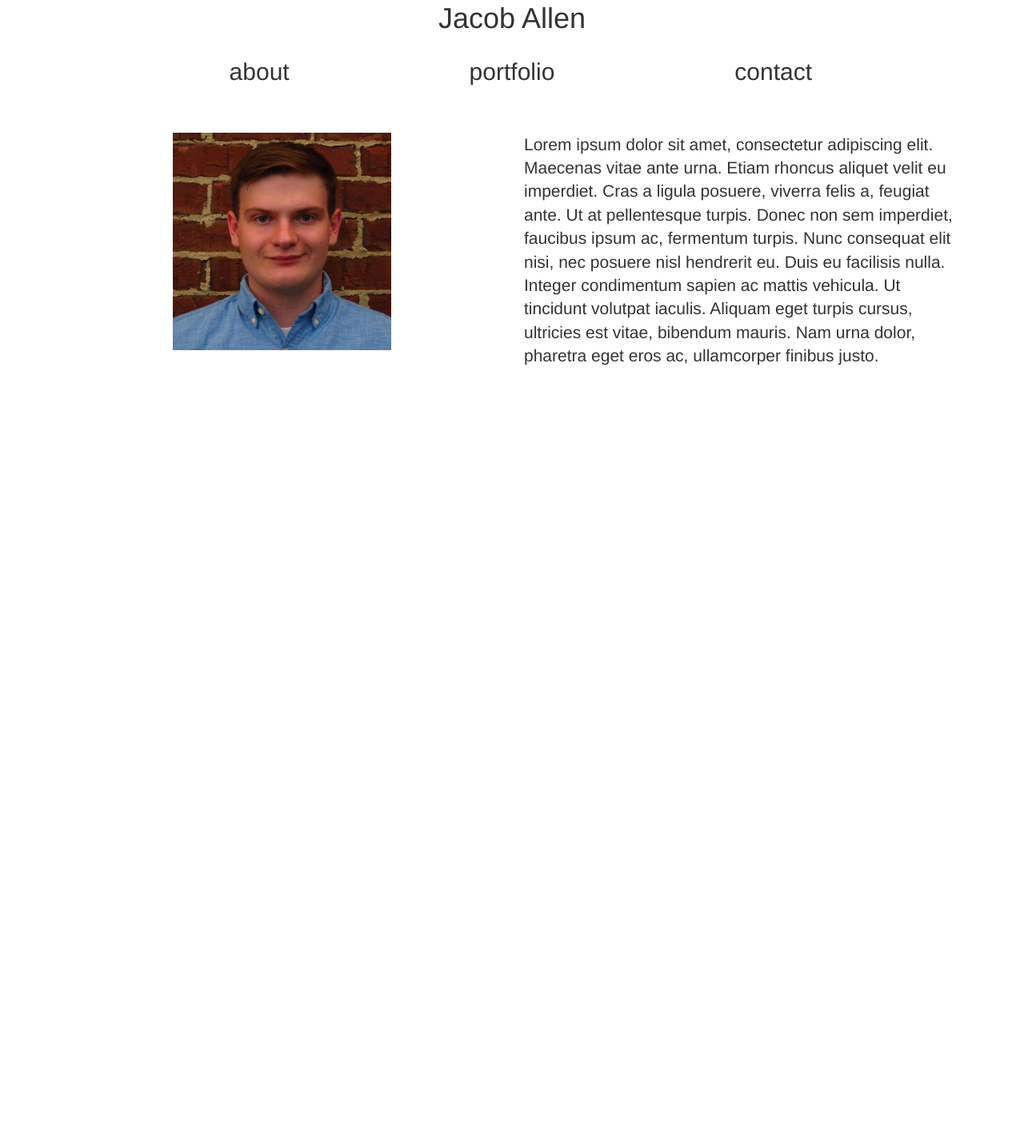
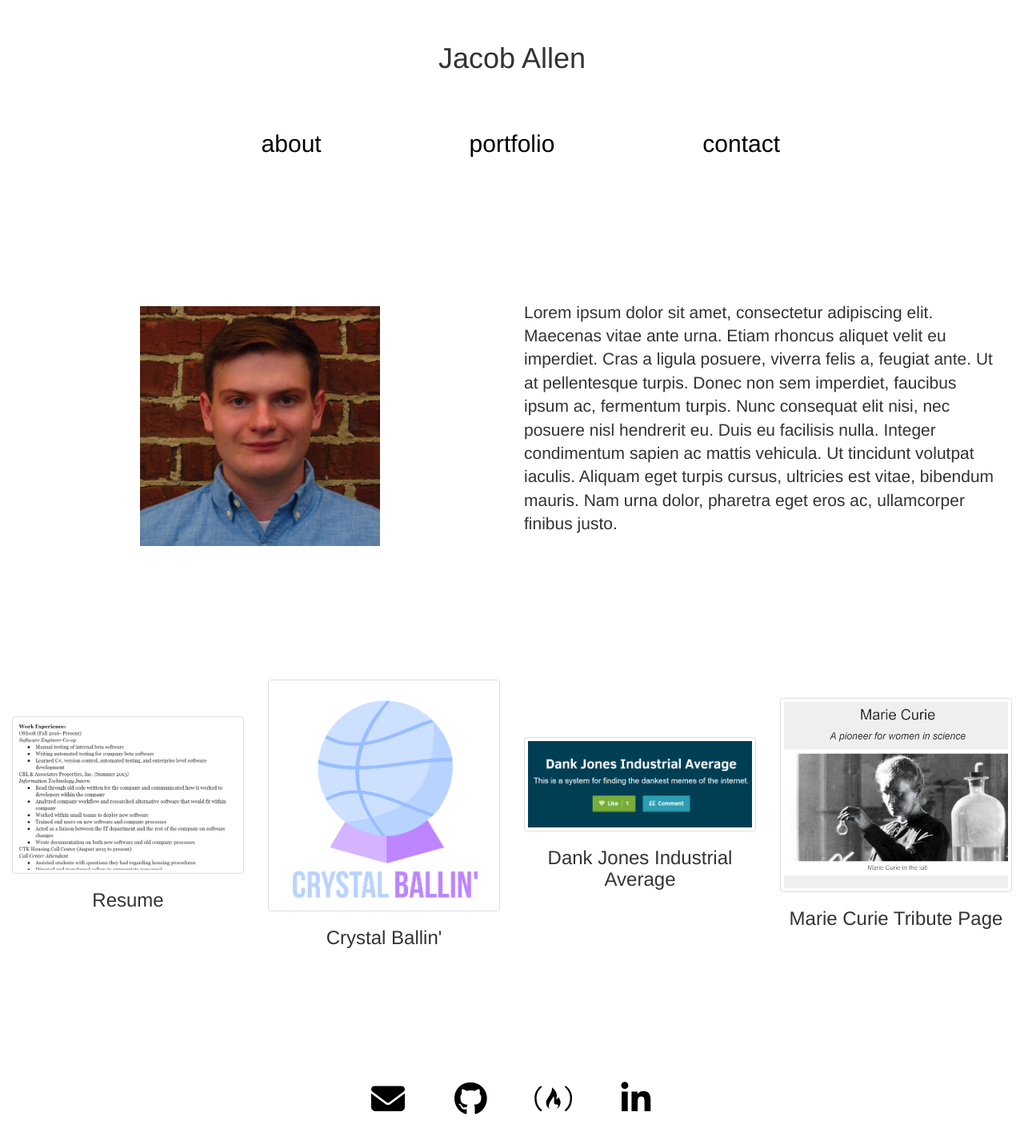
Before and after one commit to jacobScottAllen/jacobScottAllen.github.io, a plain HTML site: page HTML/index.html in a window 1280 px wide. Shown: the part 17-1443 px from the top of the page at 80% size. Before the commit the page ends 800 px from the top, so only its background shows below. Drawn offline with nearby package versions, Linux system fonts and the light colour scheme.

Commit message:
Implement first iteration of site

```diff
--- a/HTML/index.html
+++ b/HTML/index.html
@@ -9,18 +9,65 @@
 
     <link href="../style/main.css" rel="stylesheet">
     <link href="https://maxcdn.bootstrapcdn.com/bootstrap/3.3.7/css/bootstrap.min.css" rel="stylesheet">
+    <script src="https://use.fontawesome.com/133e187d86.js"></script>
   </head>
   <div class="container-fluid">
   <body>
-    <h1 class="text-center">Jacob Allen</h1>
+
+
+    <div class="row"><h1 class="center-block">Jacob Allen</h1></div>
+
+
     <div class="row">
-      <div class="col-xs-4 text-right"><h2>about</h2></div>
-      <div class="col-xs-4 text-center"><h2>portfolio</h2></div>
-      <div class="col-xs-4 text-left"><h2>contact</h2></div>
+      <div class="col-xs-4 text-right"><h2><a href=#about>about</a></h2></div>
+      <div class="col-xs-4 text-center"><h2><a href=#portfolio>portfolio</a></h2></div>
+      <div class="col-xs-4 text-left"><h2><a href=#contact>contact</a></h2></div>
     </div>
-    <div class="row" id="about">
-        <div class="col-xs-6"><img src="../img/picture_of_me.jpg" alt="Picture of Jacob Allen" class="img-responsive center-block"></div>
+
+    <div class="col-xs-12 blank-space"></div>
+
+    <div class="row flex-content" id="about" name="about">
+        <div class="col-xs-6"><img id="jacob-picture" src="../img/picture_of_me.jpg" alt="Picture of Jacob Allen" class="img-responsive center-block"></div>
         <div class="col-xs-6"><p class="text-left lead">Lorem ipsum dolor sit amet, consectetur adipiscing elit. Maecenas vitae ante urna. Etiam rhoncus aliquet velit eu imperdiet. Cras a ligula posuere, viverra felis a, feugiat ante. Ut at pellentesque turpis. Donec non sem imperdiet, faucibus ipsum ac, fermentum turpis. Nunc consequat elit nisi, nec posuere nisl hendrerit eu. Duis eu facilisis nulla. Integer condimentum sapien ac mattis vehicula. Ut tincidunt volutpat iaculis. Aliquam eget turpis cursus, ultricies est vitae, bibendum mauris. Nam urna dolor, pharetra eget eros ac, ullamcorper finibus justo.</p></div>
+    </div>
+
+
+    <div class="row flex-content text-center" id="portfolio" name="portfolio">
+        <div class="col-sm-3 portfolio-item">
+            <a href="https://docs.google.com/document/d/1TIM36jNAB0ooVVYygquXb_is-Y3KXaFUs4PgFXwDg7A/edit?usp=sharing" target="_blank">
+                <img class="img-thumbnail" src="../img/resume.PNG">
+            </a>
+            <h3>Resume</h3>
+        </div>
+        <div class="col-sm-3 portfolio-item">
+            <a href="https://devpost.com/software/crystalballin" target="_blank">
+                <img class="img-thumbnail" src="../img/crystalballin.png">
+            </a>
+            <h3>Crystal Ballin'</h3>
+        </div>
+        <div class="col-sm-3 portfolio-item">
+            <a href="https://devpost.com/software/dank-jones-industrial-average" target="_blank">
+                <img class="img-thumbnail" src="../img/Dank%20Jones.PNG">
+            </a>
+            <h3>Dank Jones Industrial Average</h3>
+        </div>
+        <div class="col-sm-3 portfolio-item">
+                <a href="https://codepen.io/jacobScottAllen/full/QGMKem/" target="_blank">
+                    <img class="img-thumbnail" src="../img/marie%20curie.PNG">
+                </a>
+                <h3>Marie Curie Tribute Page</h3>
+        </div>
+    </div>
+
+    <div class="col-xs-12 blank-space"></div>
+
+    <div class="row text-center icon" id="contact" name="contact">
+        <div class="col-sm-4"></div>
+        <div class="col-sm-1"><a href="mailto:jacobscottallen@gmail.com"><i class="fa fa-envelope"></i></a></div>
+        <div class="col-sm-1"><a href="https://github.com/jacobScottAllen"><i class="fa fa-github"></i></a></div>
+        <div class="col-sm-1"><a href="https://www.freecodecamp.com/jacobscottallen"><i class="fa fa-free-code-camp"></i></a></div>
+        <div class="col-sm-1"><a href="https://www.linkedin.com/in/jacob-allen-a04092104"><i class="fa fa-linkedin"></i></a></div>
+        <div class="col-sm-4"></div>
     </div>
   </body>
   </div>
--- a/style/main.css
+++ b/style/main.css
@@ -1,17 +1,52 @@
-#about {
-    height: 200px;
-    margin: 50px;
+h1 {
+    padding: 50px 20px 30px 20px;
+    text-align: center;
+}
+
+h2 {
+    padding: 10px;
 }
 
 img {
+    vertical-align: middle;
+}
+
+a {
+    text-decoration: none !important;
+    color:black !important;
+}
+
+.icon {
+    font-size: 3em;
+}
+
+.blank-space {
+    height: 150px;
+}
+
+.flex-content {
+    display: flex;
+    align-items: center;
+}
+
+.table {
+    display: flex;
+    align-items: center;
+}
+
+#about {
+    padding: 10px;
+}
+
+#portfolio {
+    padding-top: 150px;
+}
+
+#contact {
+    padding: 20px;
+}
+
+#jacob-picture {
     height: 50%;
     width: 50%;
 }
-
-h1 {
-    margin: 50px;
-}
-
-h2 {
-   margin: 50px;
-}
```
Also changed, not shown: img/Dank Jones.PNG (added), img/crystalballin.png (added), img/marie curie.PNG (added), img/resume.PNG (added).
